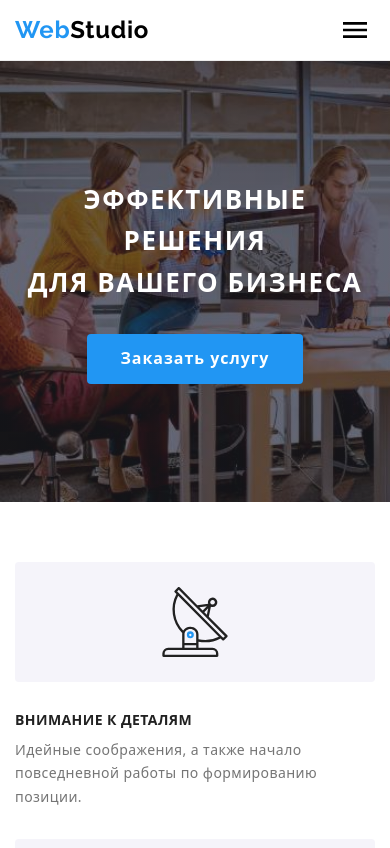
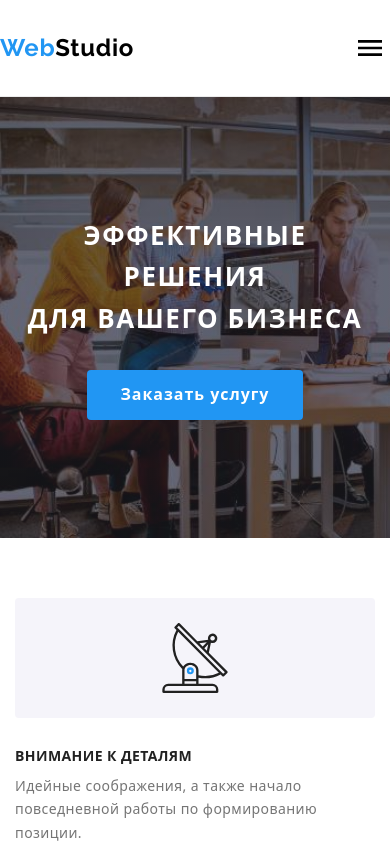
Before and after one commit to ikudria/goit-markup-hw-08, a plain HTML site: page index.html in a window 390 px wide. Shown: the top 848 px of the page. Drawn offline with nearby package versions, Linux system fonts and the light colour scheme.

```diff
--- a/sass/components/_header.scss
+++ b/sass/components/_header.scss
@@ -15,6 +15,7 @@
 .site-nav__container {
   display: flex;
   align-items: center;
+  padding: 10px 0;
 
   // @media screen and (min-width: 768px) and (max-width: 1199px) {
   //   justify-items: center;
@@ -30,8 +31,8 @@
 
     @media screen and (max-width: 767px) {
       text-align: left;
-      padding-top: 16px;
-      padding-bottom: 16px;
+      // padding-top: 16px;
+      // padding-bottom: 16px;
       margin: 0;
       @include font(24px, 1.16, 700);
 
--- a/sass/components/_mob_menu.scss
+++ b/sass/components/_mob_menu.scss
@@ -1,4 +1,8 @@
 .menu-button {
+    width: 40px;
+    height: 40px;
+    justify-content: center;
+    align-items: center;
     display: inline-flex;
     margin: 0;
     padding: 0;
--- a/sass/components/_subscription.scss
+++ b/sass/components/_subscription.scss
@@ -37,7 +37,7 @@
 
 .subscribe__email {
 
-    margin-right: 12px;
+
     padding: 15px;
     font-family: inherit;
     font-weight: 400;
@@ -50,13 +50,14 @@
     box-shadow: 0px 4px 4px rgba(0, 0, 0, 0.15);
     background-color: inherit;
 
-    @media screen and (max-width: 1199px) {
-        width: 100%;
+    width: 100%;
         margin-bottom: 20px;
-    }
+
 
          @media screen and (min-width: 1200px) {
-            width: 358px;;
+            width: 358px;
+            margin-right: 12px;
+            margin-bottom: 0;
 
          }
 }
```
Also changed, not shown: css/main.css, css/main.min.css, 2 other files.
